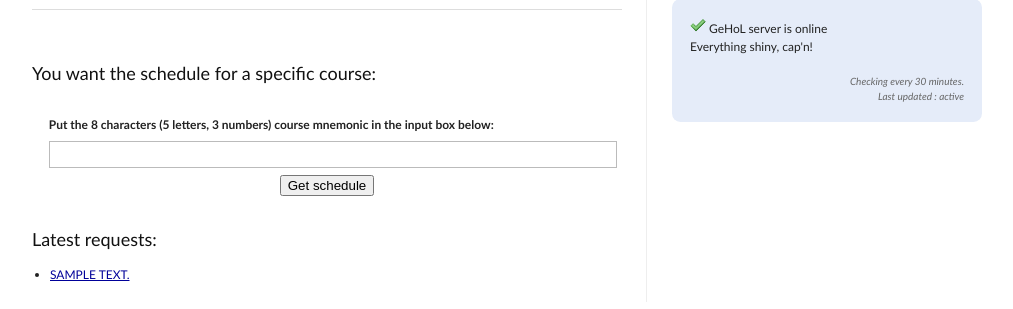
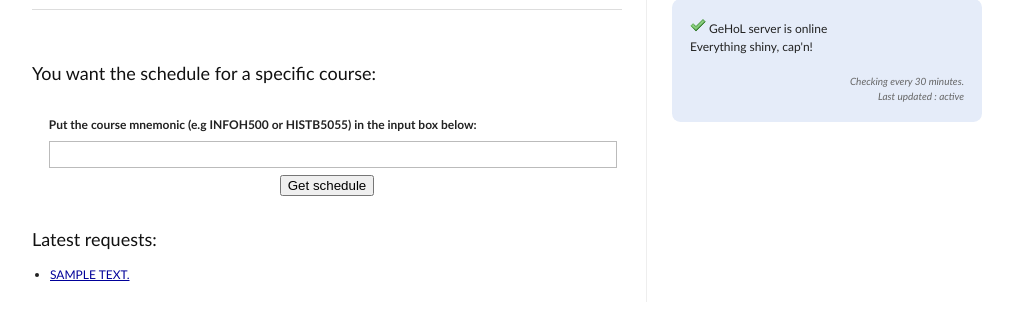
Before and after one commit to sevas/geholimportapp, a Python web app: template templates/index.html in a window 1280 px wide. Shown: the part 804-1113 px from the top of the page, without its empty margins (133-1146 px from the left). Run offline with Jinja, Linux system fonts and the light colour scheme; the template is opened without the code that fills it: most values are stand-ins (such as "Sample title", 1, 10 or a date in 2020).

Commit message:
updated instructions for course mnemonic

```diff
--- a/templates/index.html
+++ b/templates/index.html
@@ -66,7 +66,7 @@
 
         <form action="/redirect" method="post">
             <fieldset style="border:none">
-                <label for="course_mnemo">Put the 8 characters (5 letters, 3 numbers) course mnemonic in the input box below:</label>
+                <label for="course_mnemo">Put the course mnemonic (e.g INFOH500 or HISTB5055) in the input box below:</label>
                 <br/>
                 <input type="text" class="text" name="course_mnemo" id="course_mnemo" style="width:100%;"/>
                 <div style="text-align:center">
```
